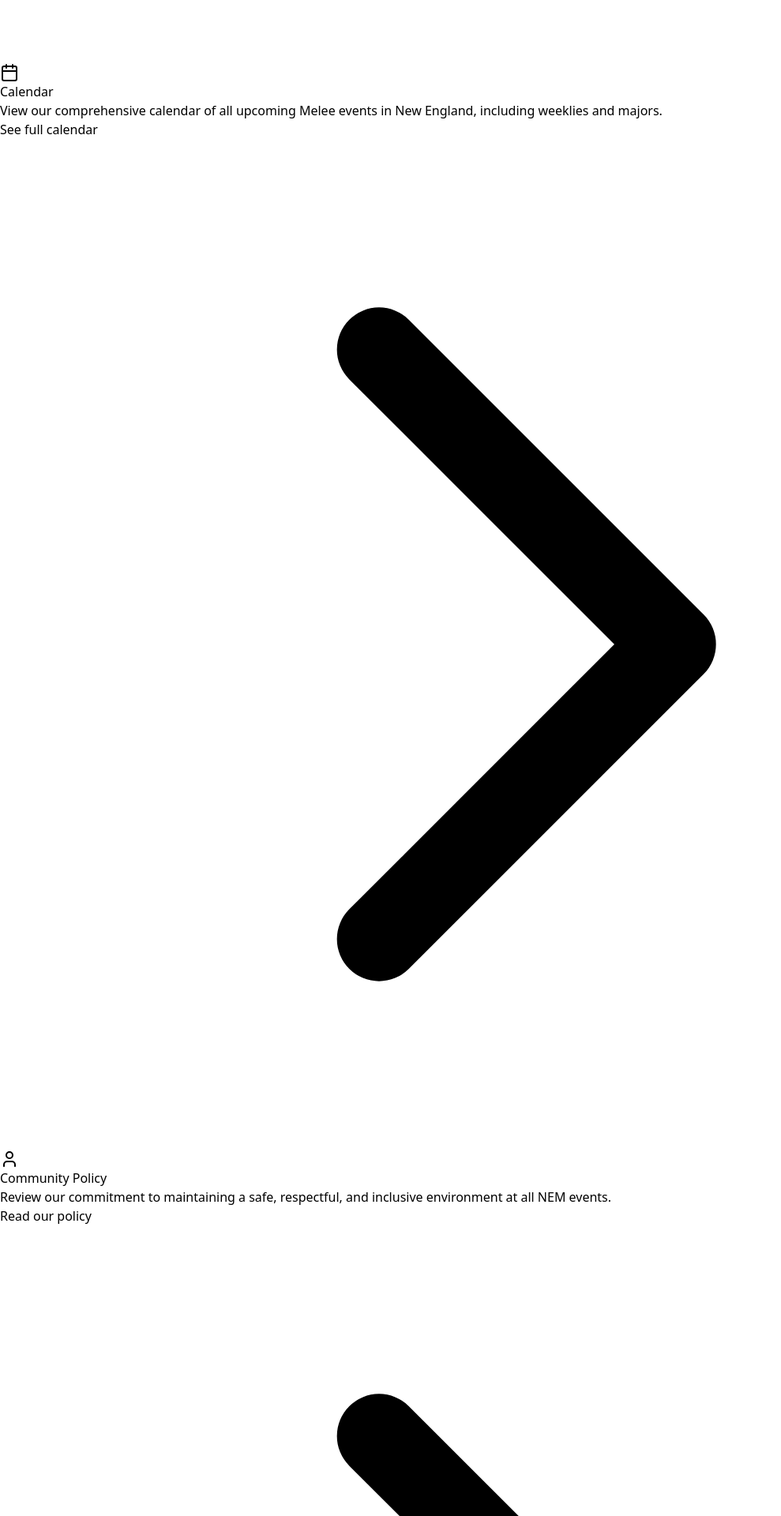
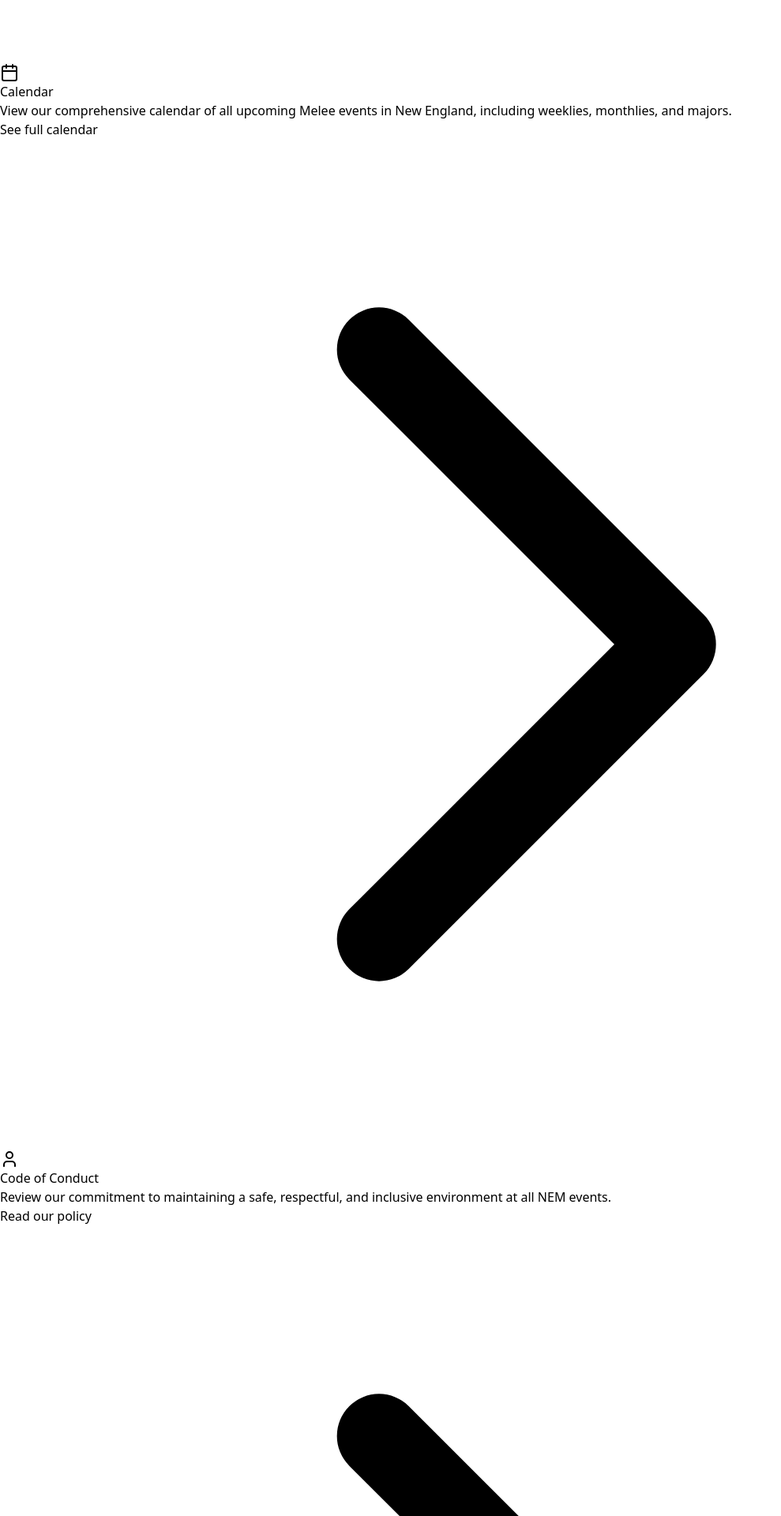
Before and after one commit to JoshDesmond/NewEnglandMelee, a React (Vite) app: page / in a window 1280 px wide. Shown: the part 3180-5100 px from the top of the page at 79% size, without its empty margins (0-989 px from the left). Built offline with nearby package versions, Linux system fonts and the light colour scheme.

Commit message:
Removes a bit of AI slop

```diff
--- a/src/App.tsx
+++ b/src/App.tsx
@@ -353,7 +353,7 @@ const App = () => {
               <h3 className="text-xl font-bold text-gray-800">Calendar</h3>
             </div>
             <p className="text-gray-600 mb-4">
-              View our comprehensive calendar of all upcoming Melee events in New England, including weeklies and majors.
+              View our comprehensive calendar of all upcoming Melee events in New England, including weeklies, monthlies, and majors.
             </p>
             <a href="/calendar" className="text-blue-600 hover:text-blue-800 font-medium inline-flex items-center">
               See full calendar
@@ -366,7 +366,7 @@ const App = () => {
           <div className="bg-white rounded-xl shadow-md p-6 hover:shadow-lg transition">
             <div className="flex items-center mb-4">
               <User className="text-blue-600 mr-3" size={24} />
-              <h3 className="text-xl font-bold text-gray-800">Community Policy</h3>
+              <h3 className="text-xl font-bold text-gray-800">Code of Conduct</h3>
             </div>
             <p className="text-gray-600 mb-4">
               Review our commitment to maintaining a safe, respectful, and inclusive environment at all NEM events.
@@ -420,7 +420,7 @@ const App = () => {
                 <li><a href="/blog" className="text-gray-300 hover:text-white transition">Blog</a></li>
                 <li><a href="/calendar" className="text-gray-300 hover:text-white transition">Calendar</a></li>
                 <li><a href="/wavelength" className="text-gray-300 hover:text-white transition">Wavelength 2025</a></li>
-                <li><a href="/policy" className="text-gray-300 hover:text-white transition">Community Policy</a></li>
+                <li><a href="/code-of-conduct" className="text-gray-300 hover:text-white transition">Code of Conduct</a></li>
               </ul>
             </div>
 
@@ -428,16 +428,15 @@ const App = () => {
               <h3 className="text-lg font-semibold mb-4">Resources</h3>
               <ul className="space-y-2">
                 <li><a href="https://start.gg" target="_blank" rel="noopener noreferrer" className="text-gray-300 hover:text-white transition">Start.GG</a></li>
-                <li><a href="https://discord.gg/newenglandmelee" target="_blank" rel="noopener noreferrer" className="text-gray-300 hover:text-white transition">Discord</a></li>
+                <li><a href="https://discord.gg/TODO" target="_blank" rel="noopener noreferrer" className="text-gray-300 hover:text-white transition">Discord</a></li>
                 <li><a href="https://slippi.gg" target="_blank" rel="noopener noreferrer" className="text-gray-300 hover:text-white transition">Slippi</a></li>
-                <li><a href="https://www.ssbwiki.com/" target="_blank" rel="noopener noreferrer" className="text-gray-300 hover:text-white transition">SmashWiki</a></li>
-                <li><a href="https://smashboards.com/" target="_blank" rel="noopener noreferrer" className="text-gray-300 hover:text-white transition">SmashBoards</a></li>
+                <li><a href="https://melee.tv/" target="_blank" rel="noopener noreferrer" className="text-gray-300 hover:text-white transition">Melee.tv</a></li>
               </ul>
             </div>
           </div>
 
           <div className="mt-8 pt-8 border-t border-gray-800 text-center text-gray-400 text-sm">
-            <p>&copy; {new Date().getFullYear()} New England Melee. All rights reserved.</p>
+            <p>&copy; {new Date().getFullYear()}</p>
             <p className="mt-2">
               Super Smash Bros. Melee is a property of Nintendo. This site is not affiliated with or endorsed by Nintendo.
             </p>
```
